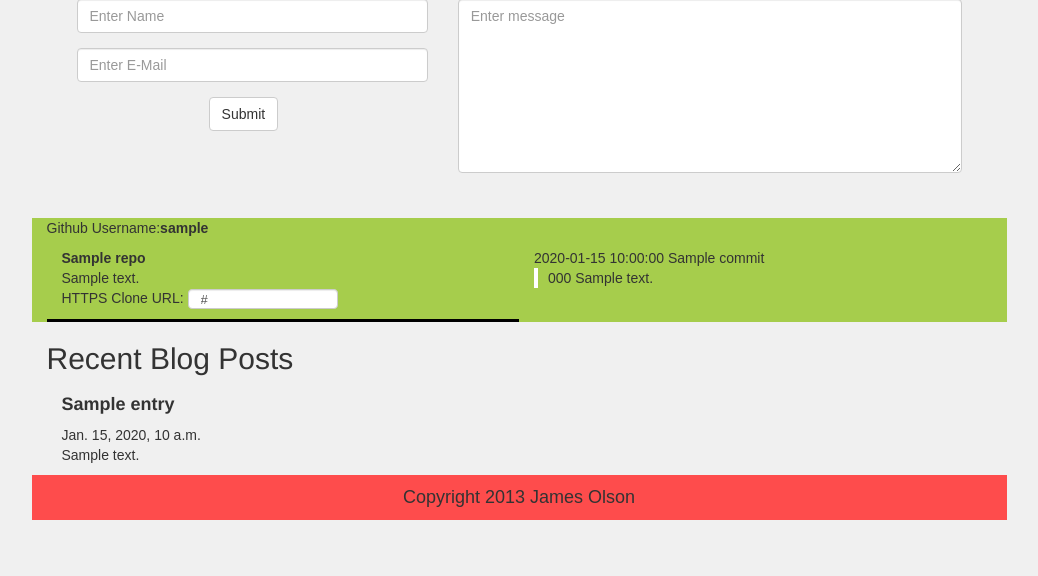
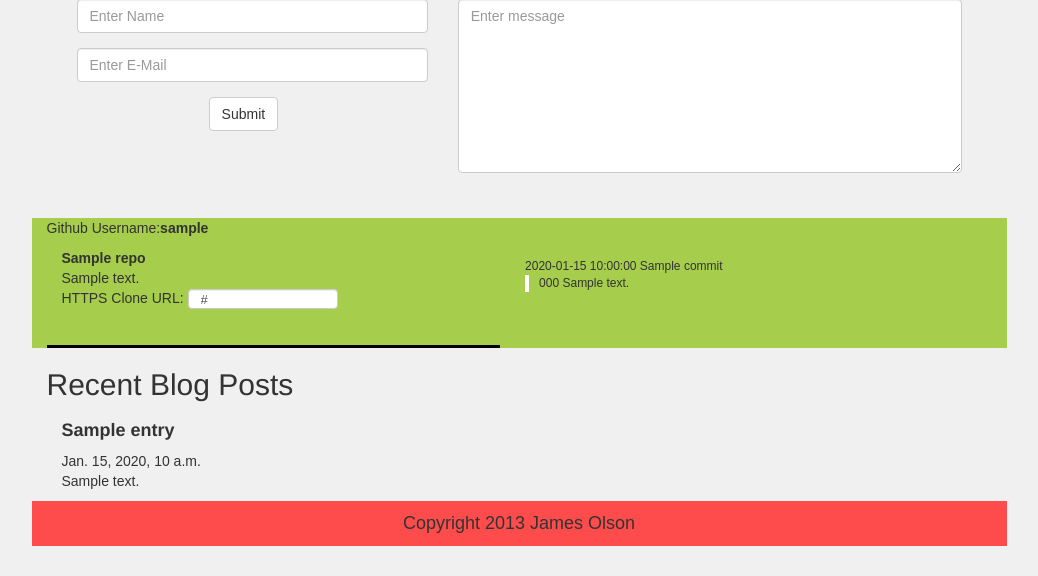
Before and after one commit to Nimmard/james-olson.com, a Django app: template templates/main/index.html in a window 1280 px wide. Shown: the part 383-959 px from the top of the page, without its empty margins (121-1159 px from the left). Before the commit the page ends 903 px from the top, so only its background shows below. Run offline with Django 3.2, Linux system fonts and the light colour scheme; the template is opened without the code that fills it: most values are stand-ins (such as "Sample title", 1, 10 or a date in 2020); some web fonts are replaced.

Commit message:
More styling.

```diff
--- a/static/css/style.css
+++ b/static/css/style.css
@@ -46,8 +53,19 @@ body {
   font-size: 20px;
 }
 /* Github */
+.commit {
+  margin-top: 10px;
+  font-size: 12px;
+}
+
+time {
+  font-size: 12px;
+}
 .repo {
   border-bottom: 3px solid black;
+  height: 100px;
+  margin-right: 10px;
+  width: 48%;
 }
 .github {
   background-color: #a6cd4c;
```
Also changed, not shown: other parts of static/css/style.css (+22 -23 lines).
